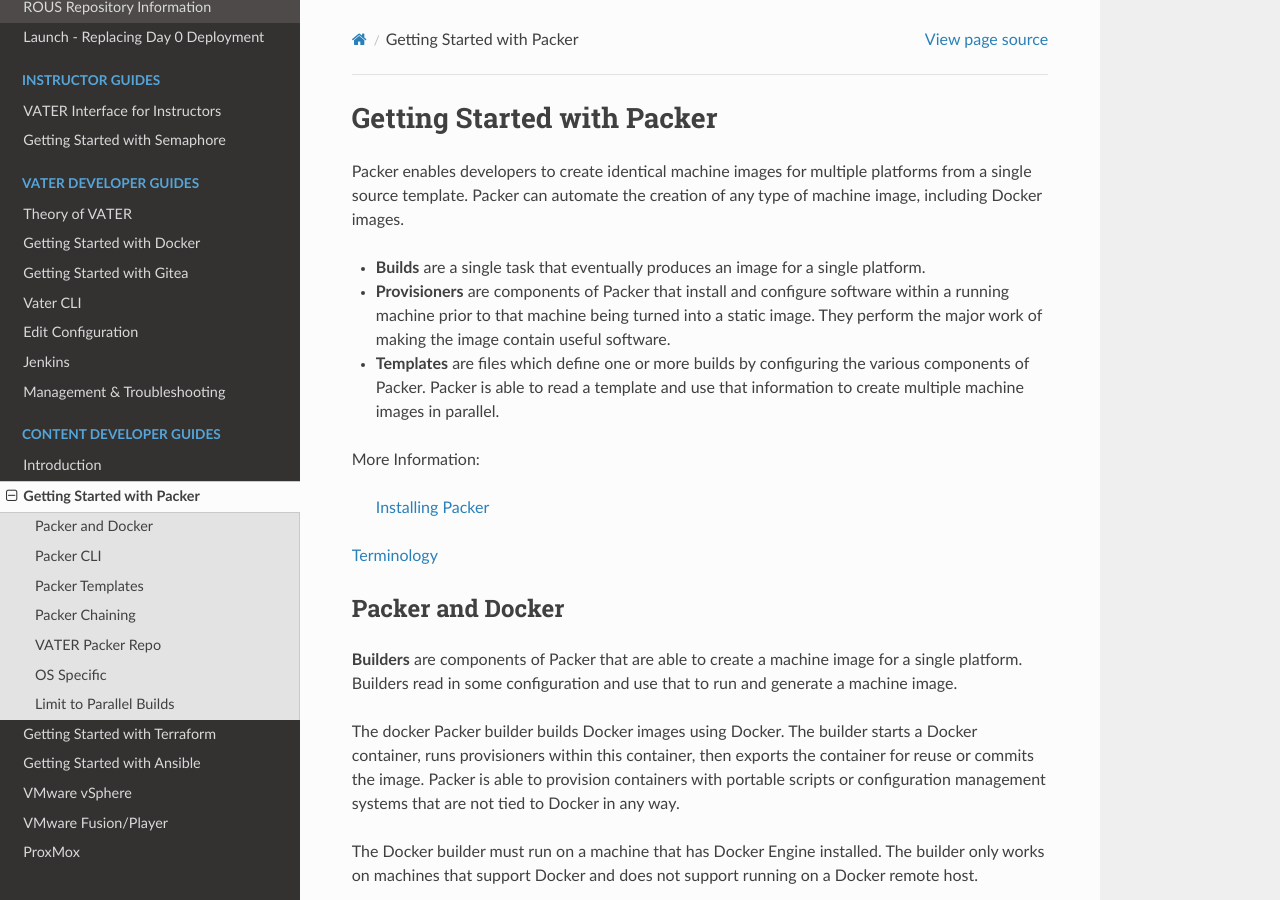
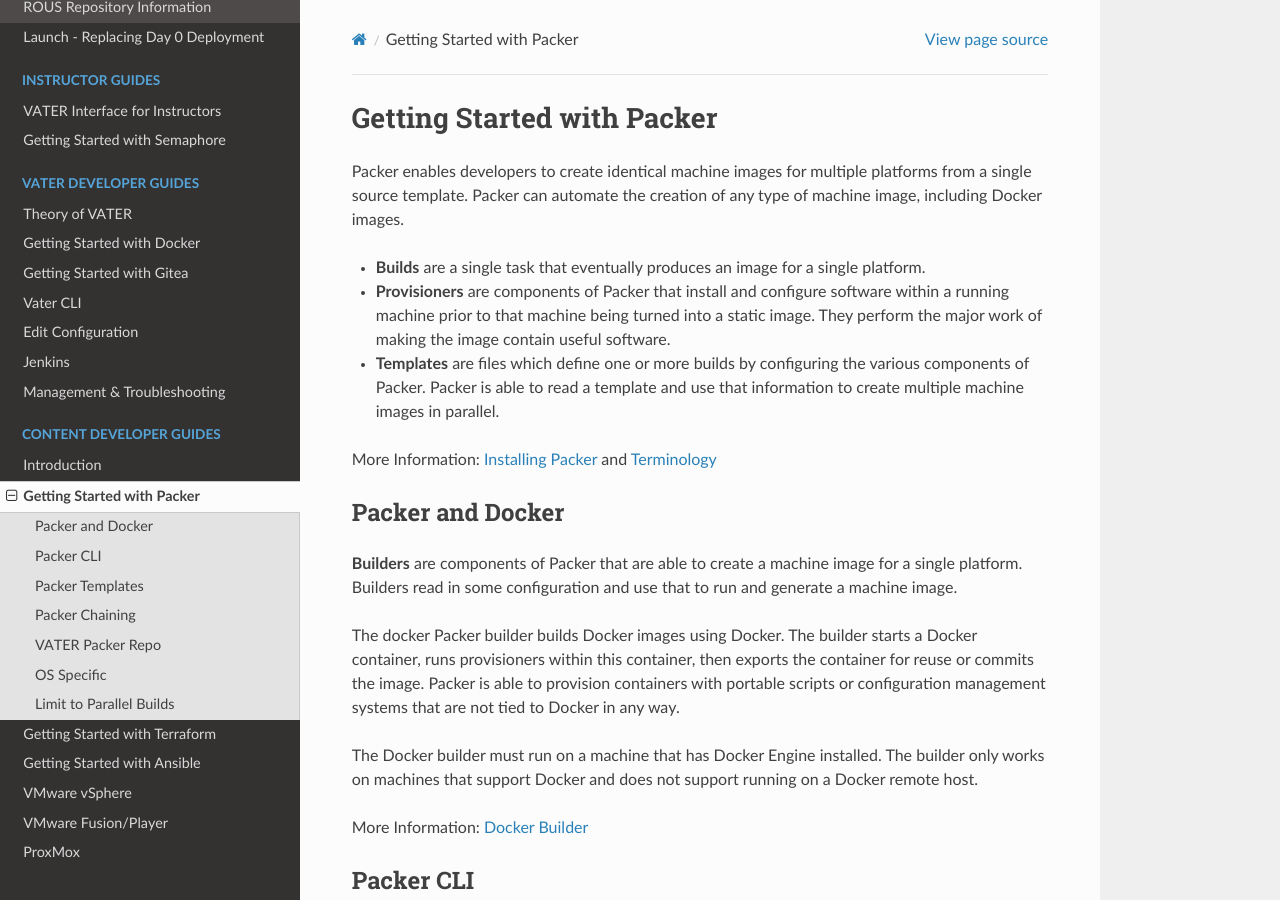
Before and after one commit to dev4vater/vater, a Sphinx documentation site: the page built from docs/source/packer.rst, in a window 1280 px wide and 900 px high. Built offline with Sphinx 7.4.7 and the Read the Docs theme 2.0.0, drawn with Linux system fonts in a browser that asks for light colours.

Commit message:
Update packer.rst

```diff
--- a/docs/source/packer.rst
+++ b/docs/source/packer.rst
@@ -9,11 +9,7 @@
 
 - **Templates** are files which define one or more builds by configuring the various components of Packer. Packer is able to read a template and use that information to create multiple machine images in parallel.
 
-More Information:
-
- `Installing Packer <https://learn.hashicorp.com/tutorials/packer/get-started-install-cli?in=packer/docker-get-started>`__
-
-`Terminology <https://www.packer.io/docs/terminology>`__
+More Information: `Installing Packer <https://learn.hashicorp.com/tutorials/packer/get-started-install-cli?in=packer/docker-get-started>`__ and `Terminology <https://www.packer.io/docs/terminology>`__
 
 Packer and Docker
 ~~~~~~~~~~~~~~~~~
@@ -24,9 +20,7 @@
 
 The Docker builder must run on a machine that has Docker Engine installed. The builder only works on machines that support Docker and does not support running on a Docker remote host.
 
-More Information:
-
-- `Docker Builder <https://www.packer.io/plugins/builders/docker>`_
+More Information: `Docker Builder <https://www.packer.io/plugins/builders/docker>`_
 
 Packer CLI
 ~~~~~~~~~~
```
Also changed, not shown: other parts of docs/source/packer.rst (+2 -4 lines).
